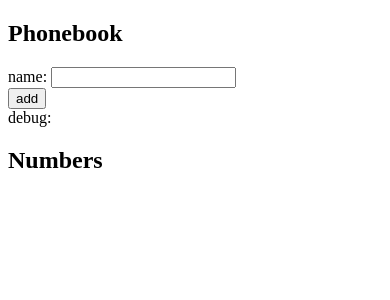
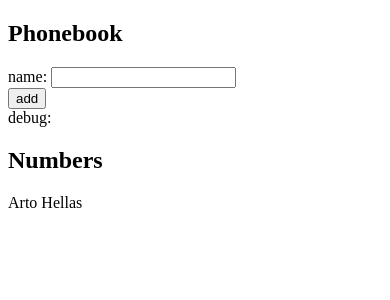
Before and after one commit to bazwright70/fullstackopen2021, a React (Create React App) app in the folder part2/phonebook/: page / in a window 390 px wide. Shown: the top 300 px of the page. Built offline with nearby package versions, Linux system fonts and the light colour scheme.

Commit message:
2.6 phonebook add names to display

```diff
--- a/part2/phonebook/src/App.js
+++ b/part2/phonebook/src/App.js
@@ -3,17 +3,26 @@ import React, { useState } from 'react';
 const App = () => {
 
   const [person, setPerson] = useState([
-    { name: 'Arto Hellas' }
+    {
+      name: 'Arto Hellas',
+      id: 1
+    }
   ]);
   const [newName, setNewName] = useState('');
 
   const handleSubmit = (event) => {
     event.preventDefault();
+    const addPerson = {
+      name: newName,
+      id: person.length + 1
+    }
+    setPerson(person.concat(addPerson));
+    setNewName('');
 
   }
 
   const updateName = (event) => {
-    setNewName(event.target.value)
+    setNewName(event.target.value);
   }
 
   return (
@@ -32,6 +41,11 @@ const App = () => {
       </form>
       <div>debug: {newName}</div>
       <h2>Numbers</h2>
+      {
+        person.map((obj, idx) => {
+          return <p key={obj.id} >{obj.name}</p>
+        })
+      }
     </div>
   );
 }
```
